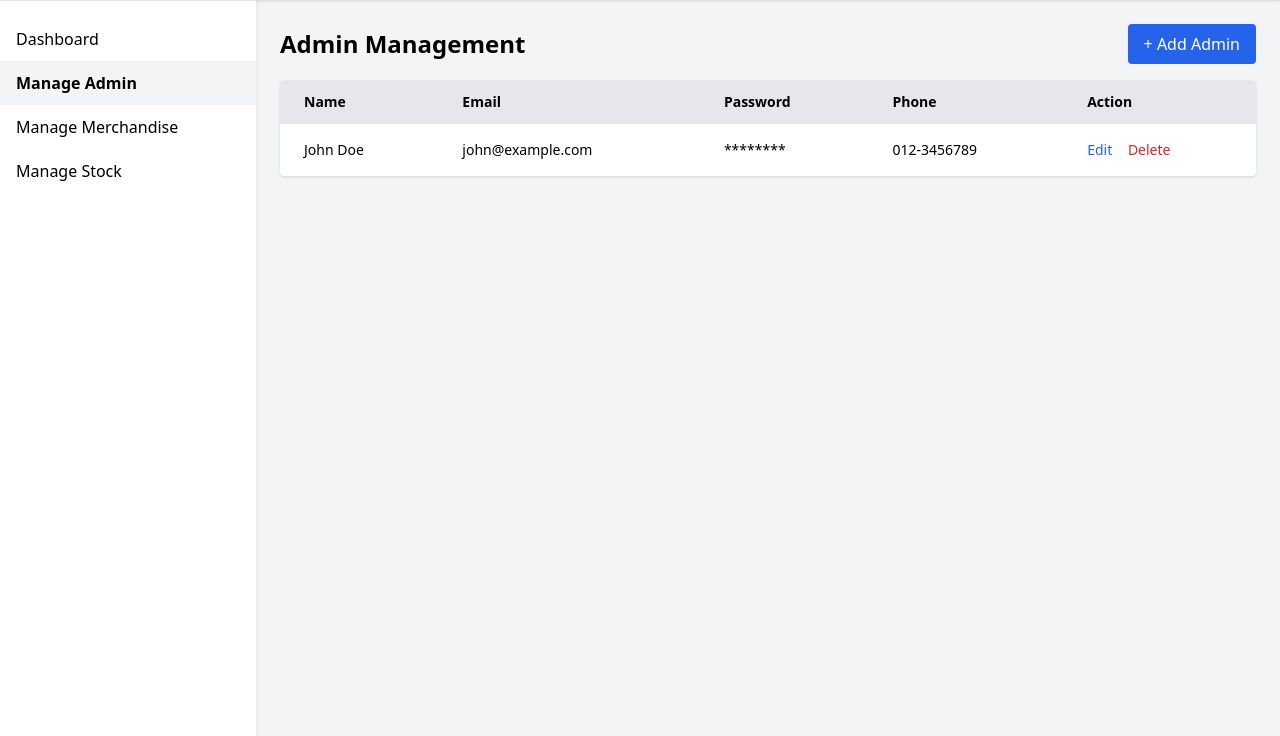
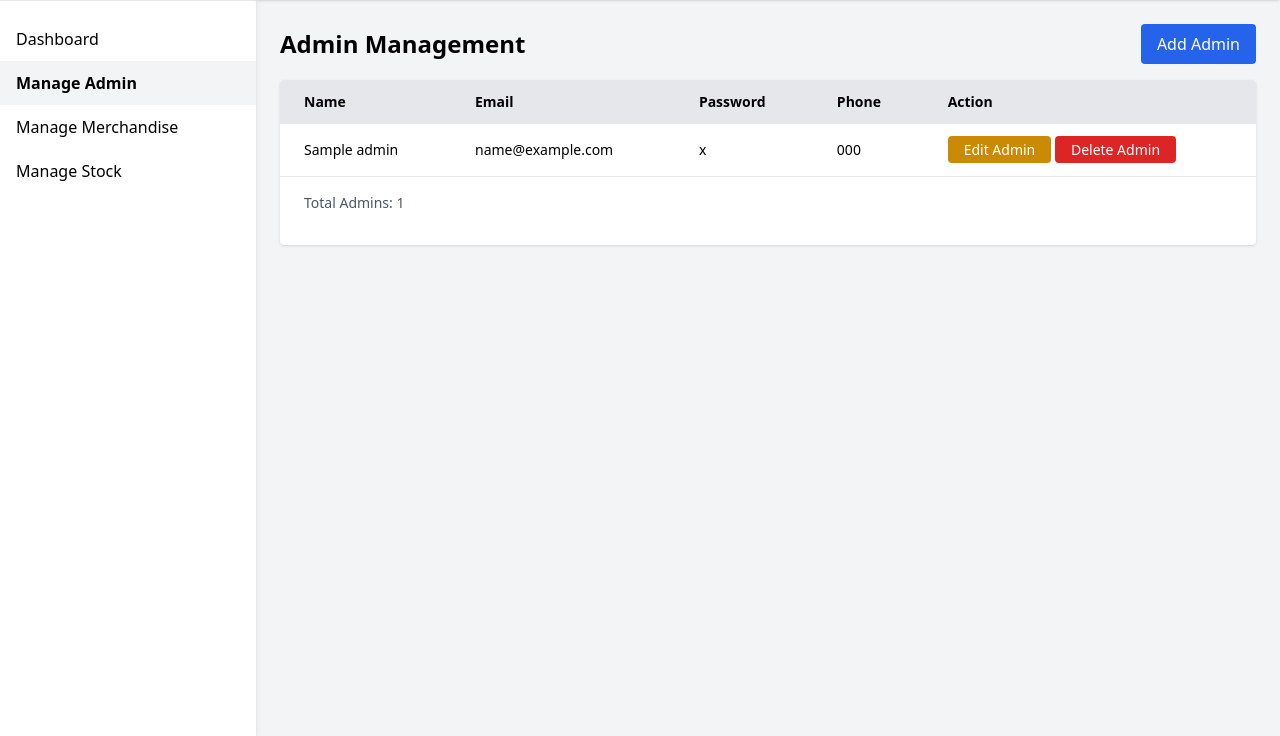
Before and after one commit to Adzri123/FitZone, a CodeIgniter 4 app: the page made by app/Views/admin/manage_admin.php in a window 1280 px wide. Shown: the part 64-800 px from the top of the page. Run offline with PHP 8.4 and a stand-in for CodeIgniter, Linux system fonts and the light colour scheme; the template is opened without the code that fills it: most values are stand-ins (such as "Sample title", 1, 10 or a date in 2020); some libraries are stand-ins or nearby versions.

Commit message:
tambah count

```diff
--- a/app/Views/admin/manage_admin.php
+++ b/app/Views/admin/manage_admin.php
@@ -1,10 +1,12 @@
 <!DOCTYPE html>
 <html lang="en">
+
 <head>
     <meta charset="UTF-8">
     <title>Manage Admins - Fitzone</title>
     <script src="https://cdn.tailwindcss.com"></script>
 </head>
+
 <body class="bg-gray-100 h-screen flex overflow-hidden">
 
     <!-- Sidebar -->
@@ -42,7 +44,7 @@
         <main class="p-6 flex-grow">
             <div class="flex justify-between items-center mb-4">
                 <h1 class="text-2xl font-bold">Admin Management</h1>
-                <a href="#" class="bg-blue-600 hover:bg-blue-700 text-white px-4 py-2 rounded">+ Add Admin</a>
+                <a href="#" class="bg-blue-600 hover:bg-blue-700 text-white px-4 py-2 rounded"> Add Admin</a>
             </div>
 
             <div class="bg-white rounded shadow overflow-x-auto">
@@ -57,18 +59,33 @@
                         </tr>
                     </thead>
                     <tbody class="divide-y">
+                        <?php foreach ($admins as $admin): ?>
+                            <tr>
+                                <td class="px-6 py-4"><?= esc($admin['name']) ?></td>
+                                <td class="px-6 py-4"><?= esc($admin['email']) ?></td>
+                                <td class="px-6 py-4"><?= esc($admin['password']) ?></td> <!-- Show actual password -->
+                                <td class="px-6 py-4"><?= esc($admin['phone']) ?></td>
+                                <td class="px-6 py-4">
+                                    <a href="#" class="bg-yellow-600 hover:bg-yellow-700 text-white px-4 py-1 rounded"> Edit Admin</a>
+                                    <a href="#" class="bg-red-600 hover:bg-red-700 text-white px-4 py-1 rounded"> Delete Admin</a>
+
+
+                                </td>
+                            </tr>
+                        <?php endforeach; ?>
+
                         <tr>
-                            <td class="px-6 py-4">John Doe</td>
-                            <td class="px-6 py-4">john@example.com</td>
-                            <td class="px-6 py-4">********</td>
-                            <td class="px-6 py-4">012-3456789</td>
-                            <td class="px-6 py-4">
-                                <button onclick="editAdmin()" class="text-blue-600 hover:underline mr-3">Edit</button>
-                                <button onclick="deleteAdmin()" class="text-red-600 hover:underline">Delete</button>
+                            <td colspan="5" class="px-6 py-4 text-center text-gray-500">
+                                <div class="flex justify-between items-center mb-4">
+
+                                    <span class="text-sm text-gray-600">Total Admins: <?= esc($adminCount) ?></span>
+
+                                </div>
                             </td>
                         </tr>
-                        <!-- Add more rows here later -->
+
                     </tbody>
+
                 </table>
             </div>
         </main>
@@ -77,4 +94,5 @@
     <!-- External JS -->
     <script src="js/manage_admin.js"></script>
 </body>
+
 </html>
```
Also changed, not shown: app/Controllers/DashboardController.php (+18 -2 lines).
